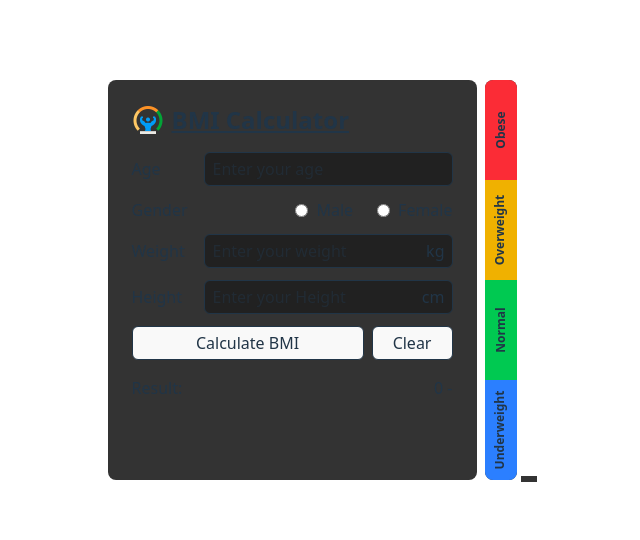
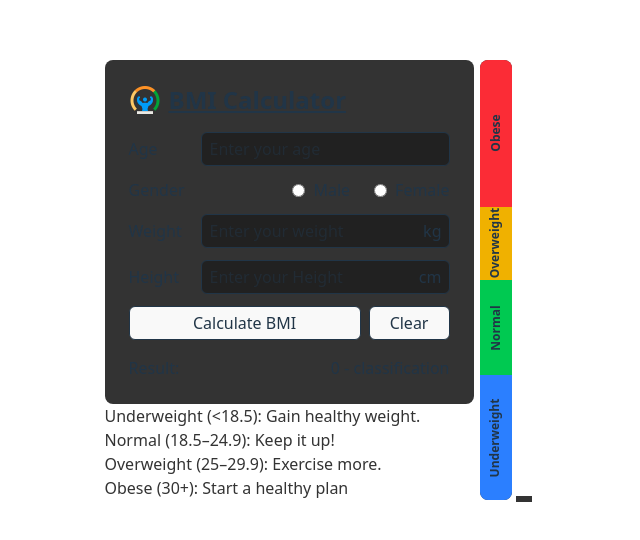
Before and after one commit to jomlx/bmi-calculator, a React (Vite) app: page / in a window 1280 px wide. Shown: the part 120-660 px from the top of the page, without its empty margins (332-972 px from the left). Built offline with nearby package versions, Linux system fonts and the light colour scheme.

Commit message:
fix: style and accuracy

```diff
--- a/src/App.jsx
+++ b/src/App.jsx
@@ -3,7 +3,7 @@ import { useState } from 'react';
 
 function App() {
   const [bmi, setBmi] = useState(0);
-  const [cls, setCls] = useState("");
+  const [cls, setCls] = useState("classification");
 
   const [userData, setUserData] = useState({
     age: "",
@@ -19,7 +19,10 @@ function App() {
     }));
   };
   const calculateBMI = () => {
-    if (!userData.age || !userData.gender || !userData.weight || !userData.height) return;
+    if (!userData.age || !userData.gender || !userData.weight || !userData.height) {
+      alert("Please fill in all fields before calculating.");
+      return;
+    }
     const result = (userData.weight / ((userData.height / 100) ** 2)).toFixed(1);
     let cls = "";
     if (result < 18.5) { cls = "Underweight"; }
@@ -32,16 +35,20 @@ function App() {
   }
 
   const arrowPosition = () => {
-    if (!bmi) return "99%";
-    if (bmi < 18.5) return "75%";
-    if (bmi < 25) return "50%";
-    if (bmi < 30) return "25%";
-    return "0%";
-  }
+    if (!bmi || bmi <= 0) return "99%"; // default bottom
+
+    const minBMI = 10;
+    const maxBMI = 40;
+    const clampedBMI = Math.min(Math.max(bmi, minBMI), maxBMI);
+
+    const percent = 99 - ((clampedBMI - minBMI) / (maxBMI - minBMI)) * 99;
+    return `${percent}%`;
+  };
 
   return (
-    <div className="w-full h-screen flex justify-center items-center">
-      <form className="h-1/2 m-2 p-6 flex-col bg-secondary rounded-lg"
+    <div className="h-screen w-full flex justify-center items-center gap-1.5">
+      <div>
+        <form className="h-1/2 p-6 flex-col bg-secondary rounded-lg"
         onSubmit={(e) => e.preventDefault()}>
           <div className="flex items-center flex-row  mb-4">
             <img src={bmiIcon} alt="Bmi" className="w-8 h-8 mr-2"/>
@@ -103,26 +110,41 @@ function App() {
           </div>
 
           <div className='flex justify-between items-center mt-4'>
-          <p>Result:</p>
+            <p>Result: </p>
             <p>{bmi} - {cls}</p>
           </div>
         </form>
 
-      <div className='w-8 h-1/2 relative bg-secondary rounded-lg'>
+        <div>
+          <span className='text-secondary'>
+            Underweight (&lt;18.5): Gain healthy weight. <br />
+            Normal (18.5–24.9): Keep it up! <br />
+            Overweight (25–29.9): Exercise more. <br />
+            Obese (30+): Start a healthy plan
+          </span>
+
+        </div>
+      </div>
+
+      <div className='w-8 h-110 relative bg-secondary rounded-lg'>
       <div className="absolute -right-5 transition-all duration-700 w-4 h-1.5 bg-secondary"
       style={{top: arrowPosition()}}/>
 
         <div className='w-full h-full flex flex-col-reverse text-xs font-semibold'>
-          <div className='flex-1 flex items-center justify-center bg-blue-500 rounded-b-lg'>
+          <div className='flex items-center justify-center bg-blue-500 rounded-b-lg'
+          style={{ height: "28.3%" }}>
             <span className='-rotate-90 inline-block'>Underweight</span>
           </div>
-          <div className='flex-1 flex items-center justify-center bg-green-500'>
+          <div className='flex items-center justify-center bg-green-500'
+          style={{ height: "21.7%" }}>
             <span className='-rotate-90 inline-block'>Normal</span>
           </div>
-          <div className='flex-1 flex items-center justify-center bg-yellow-500'>
+          <div className='flex items-center justify-center bg-yellow-500'
+          style={{ height: "16.7%" }}>
             <span className='-rotate-90 inline-block'>Overweight</span>
           </div>
-          <div className='flex-1 flex items-center justify-center bg-red-500 rounded-t-lg'>
+          <div className='flex items-center justify-center bg-red-500 rounded-t-lg'
+          style={{ height: "33.3%" }}>
             <span className='-rotate-90 inline-block'>Obese</span>
           </div>
         </div>
```
Lines whose indentation alone changed are shown as unchanged.
